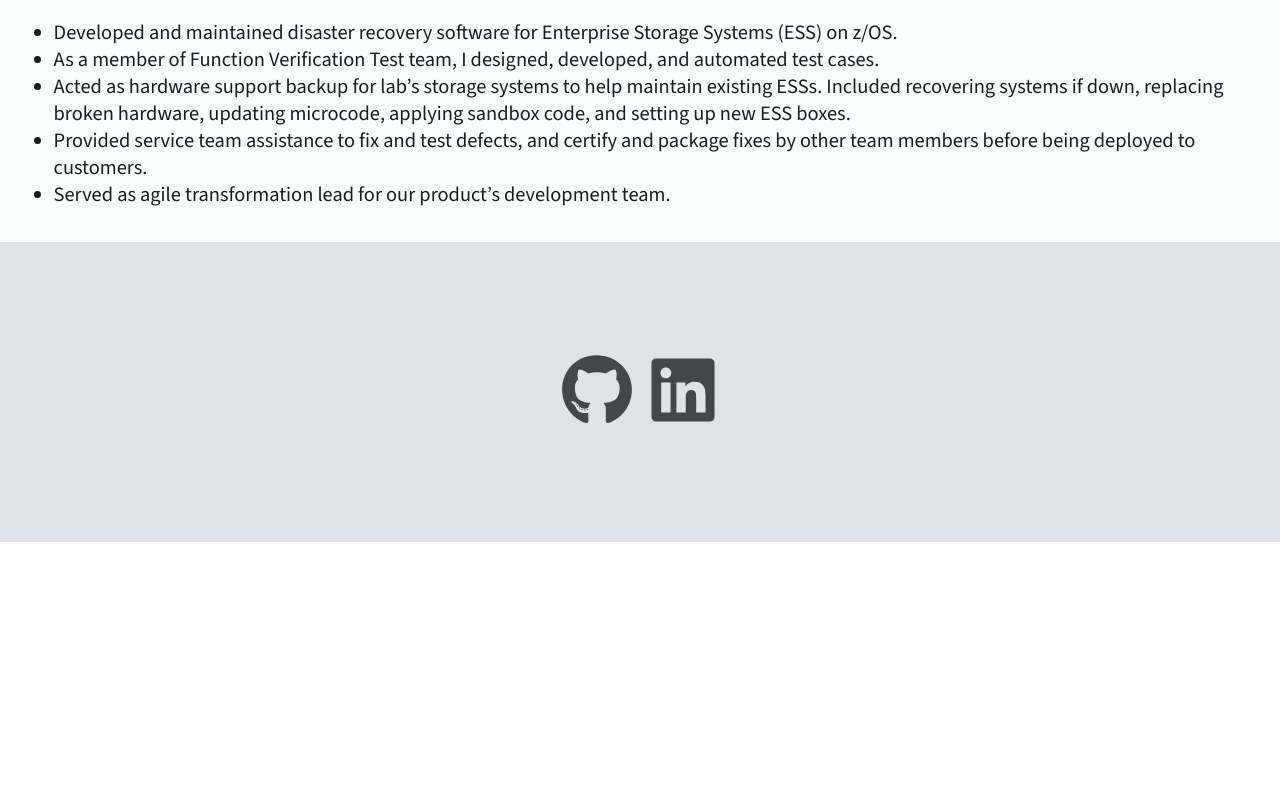
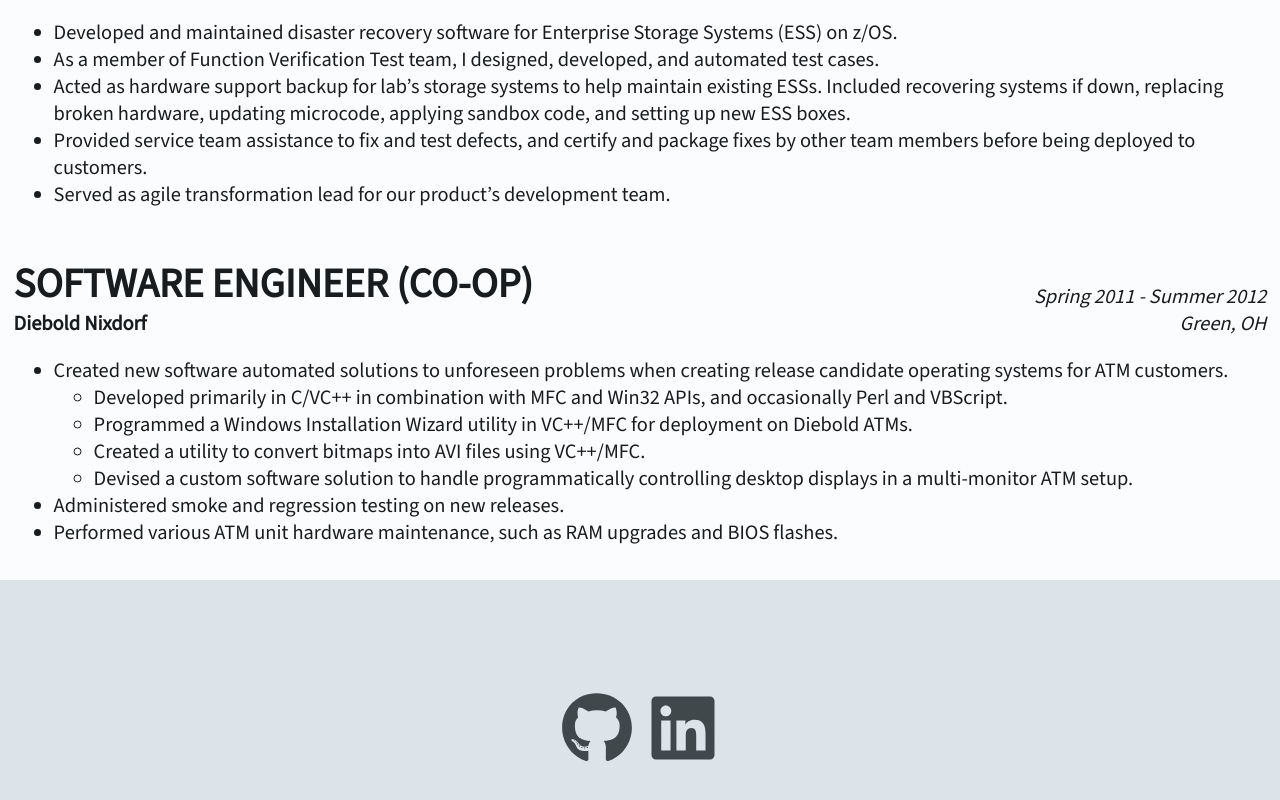
Before and after one commit to nfragiskatos/personal-website, a React (Create React App) app: page /resume in a window 1280 px wide. Shown: the part 1295-2095 px from the top of the page. Before the commit the page ends 1837 px from the top, so only its background shows below. Built offline with nearby package versions, Linux system fonts and the light colour scheme.

Commit message:
- added diebold history to resume

```diff
--- a/src/pages/resume/professionalexperience/ProfessionalExperience.tsx
+++ b/src/pages/resume/professionalexperience/ProfessionalExperience.tsx
@@ -1,5 +1,6 @@
 import { Title } from "../Resume.styles";
 import { Content, Wrapper } from "./ProfessionalExperience.styles";
+import DieboldNixdorf from "./positions/DieboldNixdorf";
 import GoldblattSystems from "./positions/GoldblattSystems";
 import IBM from "./positions/IBM";
 
@@ -10,6 +11,7 @@
       <Content>
         <GoldblattSystems />
         <IBM />
+        <DieboldNixdorf />
       </Content>
     </Wrapper>
   );
--- /dev/null
+++ b/src/pages/resume/professionalexperience/positions/DieboldNixdorf.tsx
@@ -0,0 +1,46 @@
+import { JobDetails } from "../ProfessionalExperience.styles";
+import Job from "../job/Job";
+
+const DieboldNixdorf = () => {
+  return (
+    <Job
+      title="software engineer (co-op)"
+      startDate="spring 2011"
+      endDate="summer 2012"
+      company="Diebold Nixdorf"
+      location="green, OH"
+    >
+      <JobDetails>
+        <li>
+          Created new software automated solutions to unforeseen problems when
+          creating release candidate operating systems for ATM customers.
+          <ul>
+            <li>
+              Developed primarily in C/VC++ in combination with MFC and Win32
+              APIs, and occasionally Perl and VBScript.
+            </li>
+            <li>
+              Programmed a Windows Installation Wizard utility in VC++/MFC for
+              deployment on Diebold ATMs.
+            </li>
+            <li>
+              Created a utility to convert bitmaps into AVI files using
+              VC++/MFC.
+            </li>
+            <li>
+              Devised a custom software solution to handle programmatically
+              controlling desktop displays in a multi-monitor ATM setup.
+            </li>
+          </ul>
+        </li>
+        <li>Administered smoke and regression testing on new releases.</li>
+        <li>
+          Performed various ATM unit hardware maintenance, such as RAM upgrades
+          and BIOS flashes.
+        </li>
+      </JobDetails>
+    </Job>
+  );
+};
+
+export default DieboldNixdorf;
```
